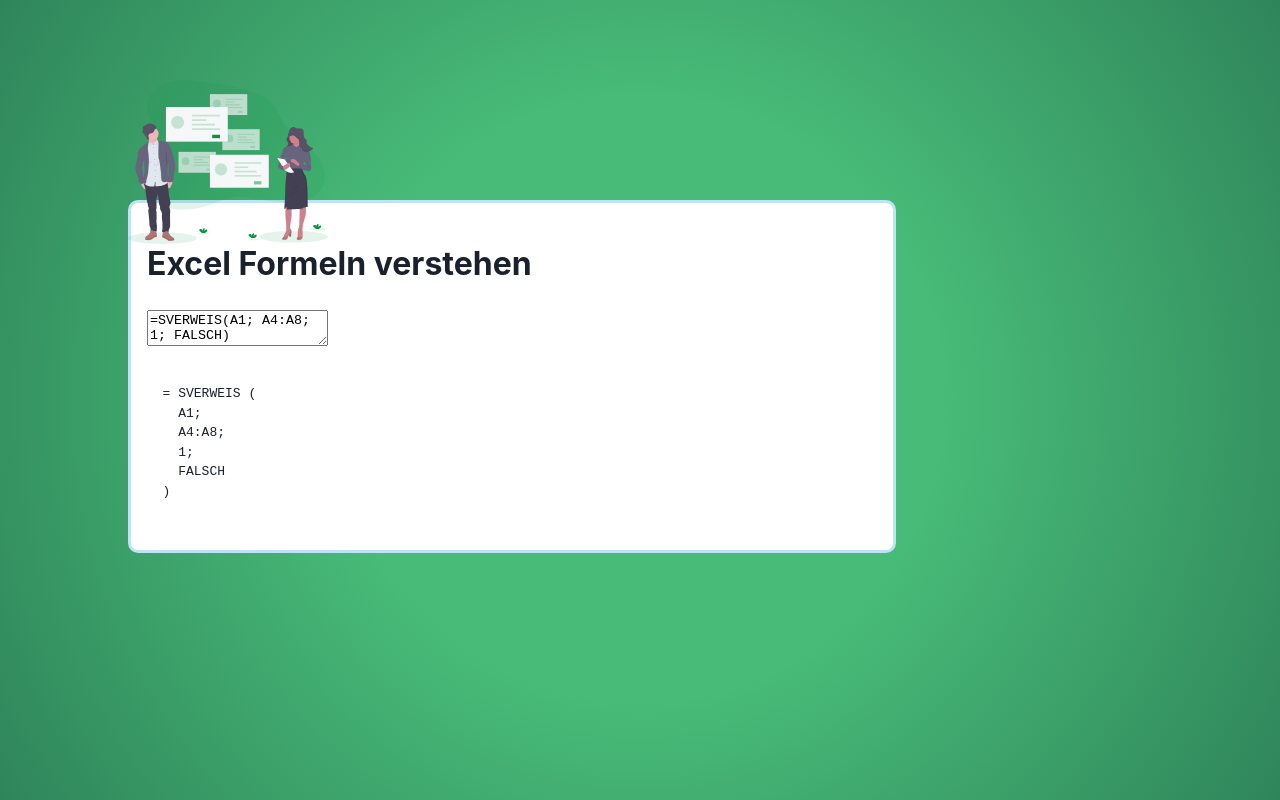
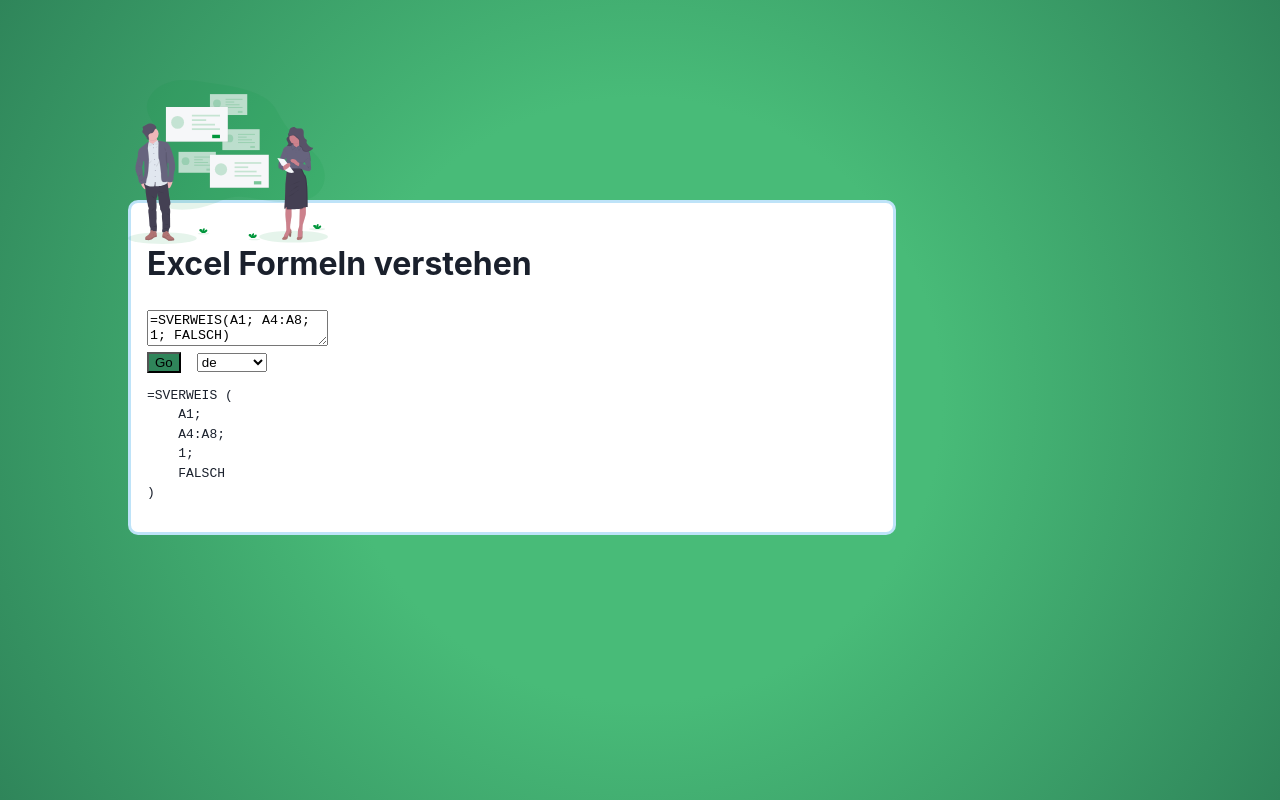
Before and after one commit to bwlrebell/ExcelFormeln, a Svelte app: page / in a window 1280 px wide. Built offline with nearby package versions, Linux system fonts and the light colour scheme.

Commit message:
Update Index

```diff
--- a/src/Components/Index.svelte
+++ b/src/Components/Index.svelte
@@ -1,22 +1,32 @@
 <script>
-  //import getFormula from "../Helpers/formula.js";
+  import formatFormula from "../Helpers/formula.js";
   let input = "=SVERWEIS(A1; A4:A8; 1; FALSCH)";
-  let text = `
-  = SVERWEIS (
-    A1;
-    A4:A8;
-    1;
-    FALSCH
-  )
-  `
+  export let lang = "de";
+  let text = formatFormula(input, lang);
+
+  let handleButtonGo = () => {
+    text = formatFormula(input, lang);
+  }
+
 </script>
 
 
 <div class="center-row">
   <img src="./Assets/analysis.svg" alt="Excel Illustration">
   <div class="white-box">
+  {#if lang==="de"}
     <h1>Excel Formeln verstehen</h1>
+  {:else}
+    <h1>Excel Formula Prettifier</h1>
+  {/if}
     <textarea bind:value={input}></textarea>
+    <div class="row">
+      <button type="button" id="go" on:click={handleButtonGo}>Go</button>
+      <select id="lang" name="lang" bind:value={lang}>
+        <option value="de">de</option>
+        <option value="en">en</option>
+      </select>
+    </div>
     <pre>{text}</pre>
   </div>
 </div>
@@ -65,5 +75,20 @@
     }
   }
 
+  .row {
+    display: flex;
+    justify-content: left;
+
+    #go {
+      background: $green-700;
+    }
+
+    select {
+      margin: auto 1rem;
+      width: 70px;
+    }
+  }
+
+
 
 </style>
--- a/src/Helpers/formula-dev.js
+++ b/src/Helpers/formula-dev.js
@@ -32,7 +32,7 @@
     if (lang === "de") {
       input = input.replace(/\;\s/g, ";");
     } else {
-      input = input.replace(/\;\s/g, ",");
+      input = input.replace(/\,\s/g, ",");
     }
 
     let deep = 0;
--- a/src/Helpers/formula.js
+++ b/src/Helpers/formula.js
@@ -4,7 +4,7 @@
  * @param {string} lang - Language setting
  * @return {string} output a formatted formula string
  */
-export function formatFormula(input, lang = "en") {
+export default function formatFormula(input, lang = "en") {
   // ReplaceAt Function
   let replaceAt = function(string, index, replacement) {
     const left = string.substr(0, index);
@@ -30,7 +30,7 @@
     if (lang === "de") {
       input = input.replace(/\;\s/g, ";");
     } else {
-      input = input.replace(/\;\s/g, ",");
+      input = input.replace(/\,\s/g, ",");
     }
 
     let deep = 0;
```
